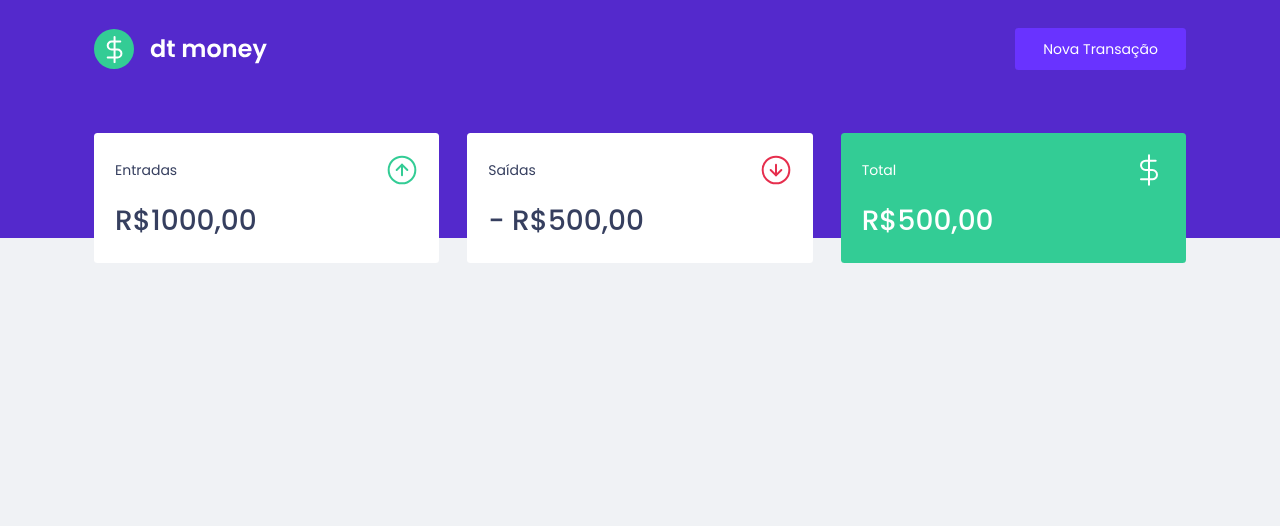
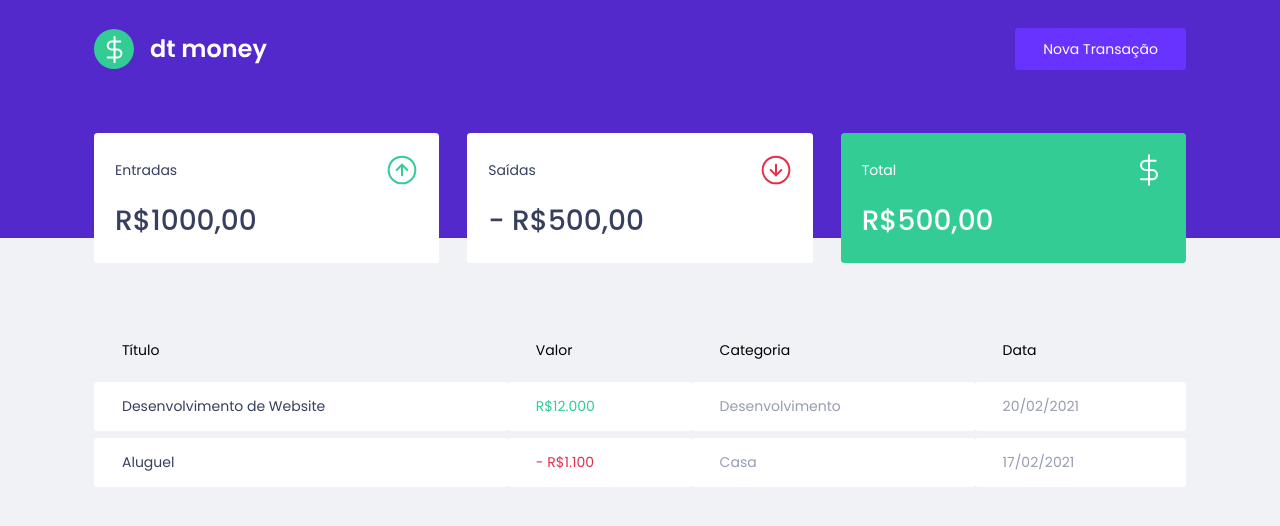
Before and after one commit to claro-bruno/2-dtmoney, a React (Create React App) app: page / in a window 1280 px wide. Shown: the top 526 px of the page. Built offline with nearby package versions, Linux system fonts and the light colour scheme.

Commit message:
Transactions Table Componente

```diff
--- a/src/components/Dashboard/index.tsx
+++ b/src/components/Dashboard/index.tsx
@@ -1,10 +1,12 @@
 import { Container } from "../Dashboard/styles";
 import { Summary } from "../Summary";
+import { TransactionsTable } from "../TransactionsTable";
 
 export function Dashboard() {
   return (
     <Container>
       <Summary />
+      <TransactionsTable />
     </Container>
   );
 }
--- /dev/null
+++ b/src/components/TransactionsTable/index.tsx
@@ -0,0 +1,32 @@
+import { Container } from "./styles";
+
+export function TransactionsTable() {
+  return (
+    <Container>
+      <table>
+        <thead>
+          <tr>
+            <th>Título</th>
+            <th>Valor</th>
+            <th>Categoria</th>
+            <th>Data</th>
+          </tr>
+        </thead>
+        <tbody>
+          <tr>
+            <td>Desenvolvimento de Website</td>
+            <td className="deposit">R$12.000</td>
+            <td>Desenvolvimento</td>
+            <td>20/02/2021</td>
+          </tr>
+          <tr>
+            <td>Aluguel</td>
+            <td className="withdraw">- R$1.100</td>
+            <td>Casa</td>
+            <td>17/02/2021</td>
+          </tr>
+        </tbody>
+      </table>
+    </Container>
+  );
+}
--- /dev/null
+++ b/src/components/TransactionsTable/styles.ts
@@ -0,0 +1,38 @@
+import styled from "styled-components";
+
+export const Container = styled.div`
+  margin-top: 4rem;
+
+  table {
+    width: 100%;
+    border-spacing: 0 0.5rem;
+
+    th {
+      color: var(--color-text-body);
+      font-weight: 400;
+      padding: 1rem 2rem;
+      text-align: left;
+      line-height: 1.5rem;
+    }
+
+    td {
+      padding: 1rem 2rem;
+      border: 0;
+      background: var(--shape);
+      color: var(--text-body);
+      border-radius: 0.25rem;
+
+      &:first-child {
+        color: var(--text-title);
+      }
+
+      &.deposit {
+        color: var(--green);
+      }
+
+      &.withdraw {
+        color: var(--red);
+      }
+    }
+  }
+`;
```
